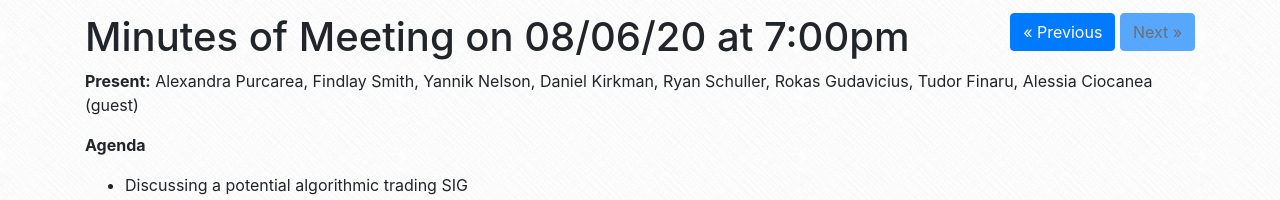
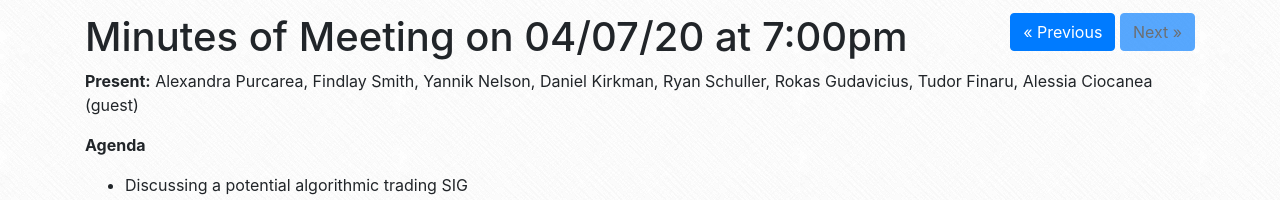
Before and after one commit to compsoc-edinburgh/website, a Jekyll site: the page built from _minutes/2020-07-04.md, in a window 1280 px wide. Shown: the part 346-546 px from the top of the page. Built offline with Jekyll 4.4.1, drawn with Linux system fonts in a browser that asks for light colours; nearby versions of some CDN libraries.

Commit message:
Fix date in last minutes

```diff
--- a/_minutes/2020-07-04.md
+++ b/_minutes/2020-07-04.md
@@ -1,5 +1,5 @@
 ---
-date: 2020-06-08 7:00pm
+date: 2020-07-04 7:00pm
 ---
 
 **Present:**
```
